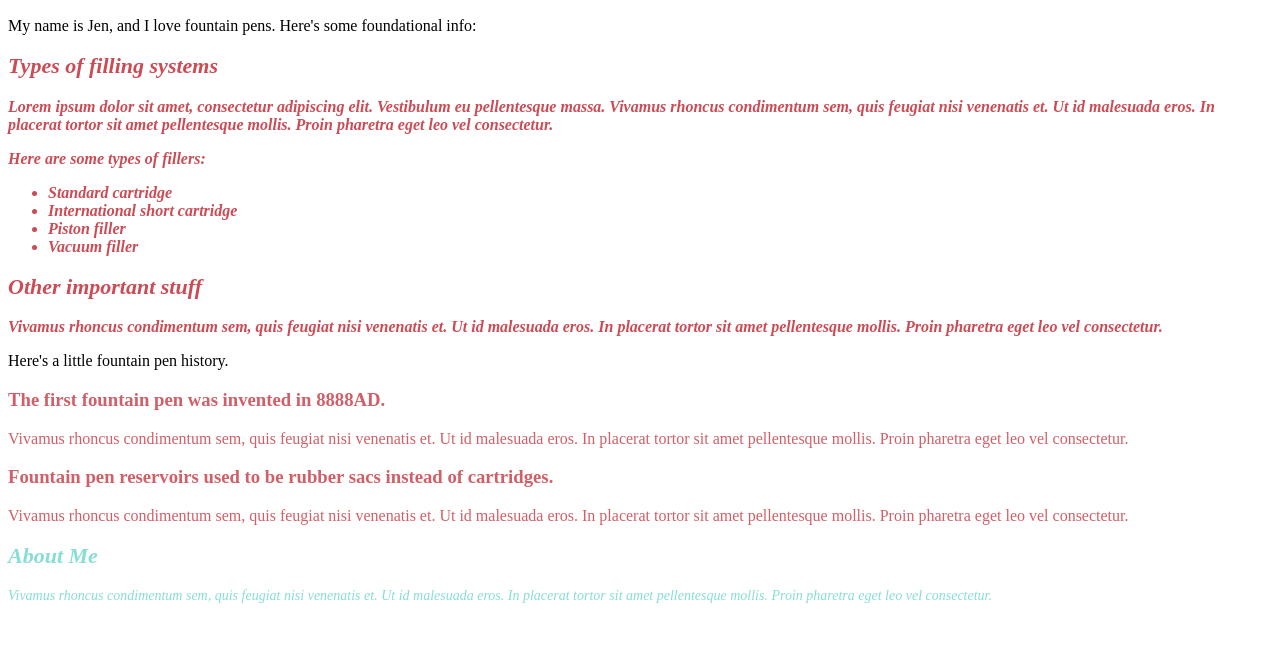
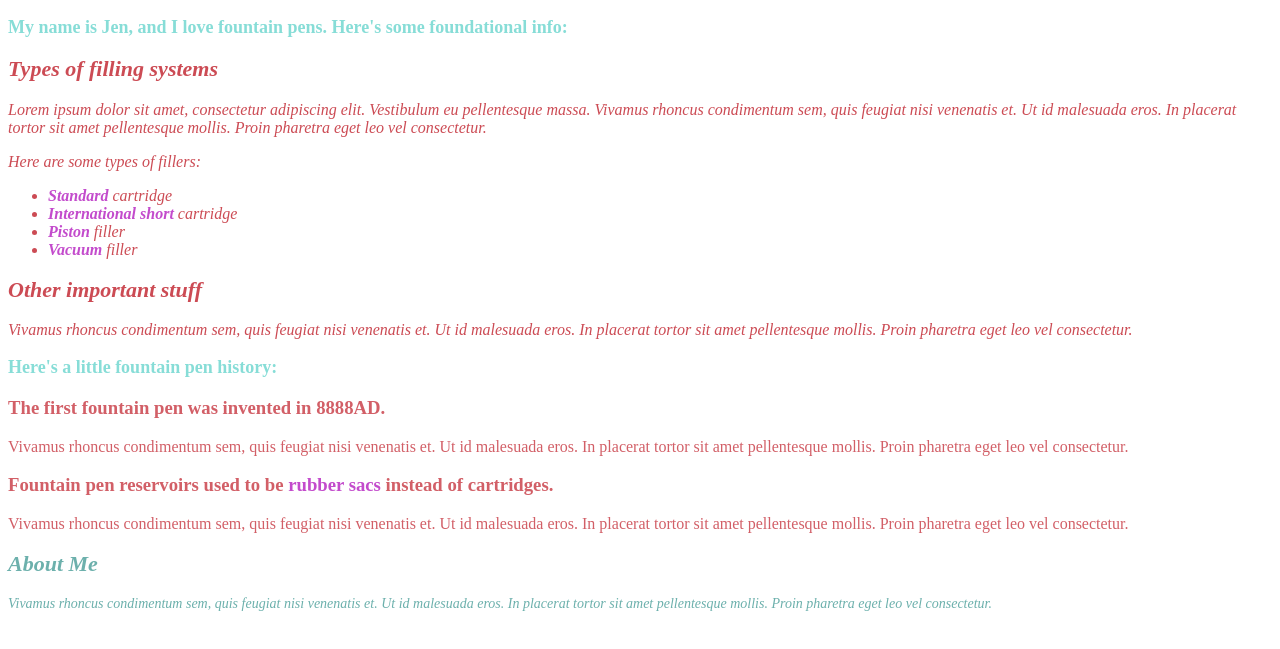
Before and after one commit to ampersnad/blogging-site, a plain HTML site: page index.html in a window 1280 px wide. Shown: the part 57-706 px from the top of the page. Drawn offline with Linux system fonts and the light colour scheme.

Commit message:
Add span classes

```diff
--- a/css/styles.css
+++ b/css/styles.css
@@ -2,7 +2,7 @@
 	color: #cc4b54;
 	font-style: italic;
 	font-size: 16px;
-	font-weight: bold;
+
 }
 
 .history {
@@ -23,7 +23,16 @@ h2 {
 }
 
 .about {
-	color: #87ddd7;
+	color: #6cb0ac;
 	font-size: 14px;
 	font-style: italic;
 }
+.heading {
+	font-size: 18px;
+	color: #87ddd7;
+	font-weight: bold;
+}
+.fill-type{
+	font-weight: bold;
+	color: #c34bcc;
+}
--- a/index.html
+++ b/index.html
@@ -6,7 +6,7 @@
 	</head>
 	<body>
 		<h1>Jen's Fountain Pen Blog</h1>
-		<p>My name is Jen, and I love fountain pens. Here's some foundational info:</p>
+		<p class="heading">My name is Jen, and I love fountain pens. Here's some foundational info:</p>
 
 		<div class="important">
 			<h2>Types of filling systems</h2>
@@ -16,10 +16,10 @@
 			<p>Here are some types of fillers:</p>
 
 			<ul>
-				<li>Standard cartridge</li>
-				<li>International short cartridge</li>
-				<li>Piston filler</li>
-				<li>Vacuum filler</li>
+				<li><span class="fill-type">Standard</span> cartridge</li>
+				<li><span class="fill-type">International short</span> cartridge</li>
+				<li><span class="fill-type">Piston</span> filler</li>
+				<li><span class="fill-type">Vacuum</span> filler</li>
 			</ul>
 
 			<h2>Other important stuff</h2>
@@ -28,22 +28,20 @@
 
 		</div>
 
-		<p>Here's a little fountain pen history.</p>
+		<p class="heading">Here's a little fountain pen history:</p>
 
 		<div class="history">
 			<h3>The first fountain pen was invented in 8888AD.</h3>
 
 			<p>Vivamus rhoncus condimentum sem, quis feugiat nisi venenatis et. Ut id malesuada eros. In placerat tortor sit amet pellentesque mollis. Proin pharetra eget leo vel consectetur.</p>
 
-			<h3>Fountain pen reservoirs used to be rubber sacs instead of cartridges.</h3>
+			<h3>Fountain pen reservoirs used to be <span class="fill-type">rubber sacs</span> instead of cartridges.</h3>
 
 			<p>Vivamus rhoncus condimentum sem, quis feugiat nisi venenatis et. Ut id malesuada eros. In placerat tortor sit amet pellentesque mollis. Proin pharetra eget leo vel consectetur.</p>
 		</div>
 
 		<div class="about">
 		<h2>About Me</h2>
-
-
 			<p>Vivamus rhoncus condimentum sem, quis feugiat nisi venenatis et. Ut id malesuada eros. In placerat tortor sit amet pellentesque mollis. Proin pharetra eget leo vel consectetur.</p>
 		</div>
 
```
